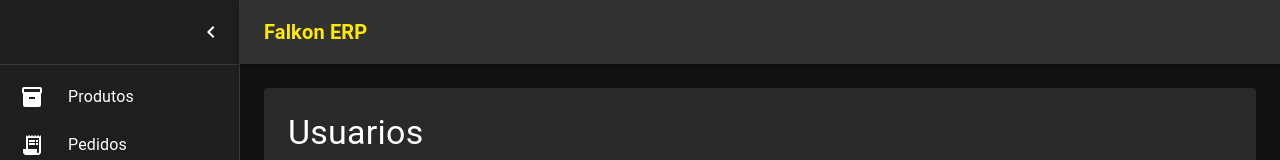
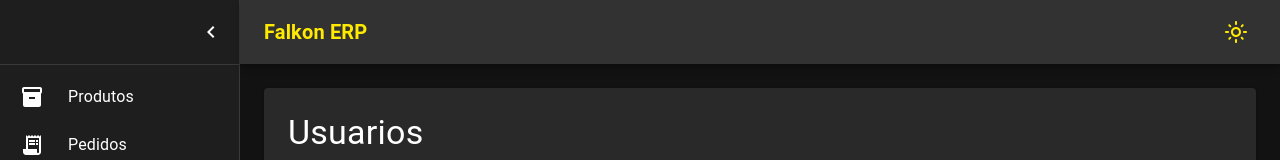
Before and after one commit to BrunoCGhisi/front-end-react-falkon-project, a React (Vite) app: page /usuarios in a window 1280 px wide. Shown: the top 160 px of the page. Built offline with nearby package versions, Linux system fonts and the light colour scheme.

Commit message:
Project finished requisitos - to implement 'frufrus'

```diff
--- a/src/shared/components/menu/DrawerMenu.jsx
+++ b/src/shared/components/menu/DrawerMenu.jsx
@@ -16,6 +16,8 @@
 import MenuIcon from "@mui/icons-material/Menu";
 import ChevronLeftIcon from "@mui/icons-material/ChevronLeft";
 import ChevronRightIcon from "@mui/icons-material/ChevronRight";
+import DarkModeOutlinedIcon from "@mui/icons-material/DarkModeOutlined";
+import LightModeOutlinedIcon from "@mui/icons-material/LightModeOutlined";
 
 import Inventory2Icon from "@mui/icons-material/Inventory2";
 import ReceiptLongIcon from "@mui/icons-material/ReceiptLong";
@@ -27,7 +29,10 @@
 import ListItemIcon from "@mui/material/ListItemIcon";
 import ListItemText from "@mui/material/ListItemText";
 
+import { useAppThemeContext } from "../../contexts";
+
 const drawerWidth = 240;
+
 
 const menuItems = [
     {
@@ -126,11 +131,18 @@
 }));
 
 export default function DrawerMenu({ children }) {
+
+
     const theme = useTheme();
 
     const navigate = useNavigate();
 
     const [open, setOpen] = React.useState(true);
+
+    const {
+        themeName,
+        toggleTheme,
+    } = useAppThemeContext();
 
     const handleDrawerOpen = () => {
         setOpen(true);
@@ -168,6 +180,19 @@
                     >
                         Falkon ERP
                     </Typography>
+
+                    <Box sx={{ flexGrow: 1 }} />
+
+                    <IconButton
+                        color="primary"
+                        onClick={toggleTheme}
+                    >
+                        {
+                            themeName === "darkTheme"
+                                ? <LightModeOutlinedIcon />
+                                : <DarkModeOutlinedIcon />
+                        }
+                    </IconButton>
                 </Toolbar>
             </AppBar>
 
```
